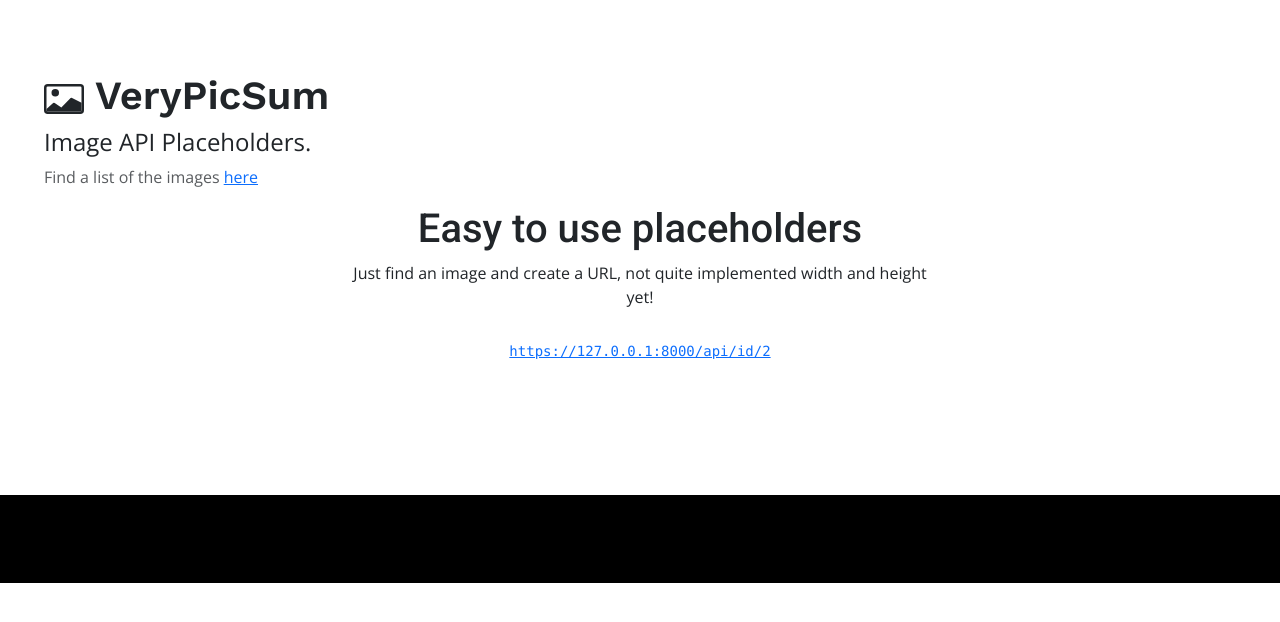
After one commit to ehuntober/Dayana-Api, a Django app: page / in a window 1280 px wide. The commit adds this page. Shown: the top 622 px of the page. Run offline with Django 4.2, Linux system fonts and the light colour scheme.

Commit message:
home page view added

```diff
--- a/dayanaEngine/settings.py
+++ b/dayanaEngine/settings.py
@@ -56,7 +56,7 @@ ROOT_URLCONF = 'dayanaEngine.urls'
 TEMPLATES = [
     {
         'BACKEND': 'django.template.backends.django.DjangoTemplates',
-        'DIRS': [],
+        'DIRS': [os.path.join(BASE_DIR,'templates')],
         'APP_DIRS': True,
         'OPTIONS': {
             'context_processors': [
--- /dev/null
+++ b/templates/base/footer.html
@@ -0,0 +1,11 @@
+
+
+<footer class="font-small bg-dark pt-4">
+    <div class="container">
+        <ul class="py-2">
+
+        </ul>
+    <div>
+        <div class="py-3">
+        </div>
+    </footer>
--- a/templates/index.html
+++ b/templates/images/index.html
@@ -50,7 +50,8 @@ Welcome to APi service
                     </h1>
                     <p class="h4">Image API Placeholders.</p>
                     <p class="text-muted">
-                        Find a list of the images <a href="{% url 'images:images' %}">here</a>
+                        Find a list of the images
+                        <a href="">here</a>
                     </p>
                 </div>
             </section>
@@ -95,5 +96,6 @@ Welcome to APi service
     </div>
 </div>
 
+
 {% include "base/footer.html" %}
 {% endblock %}
```
Also changed, not shown: templates/images/all_image.html (added).
